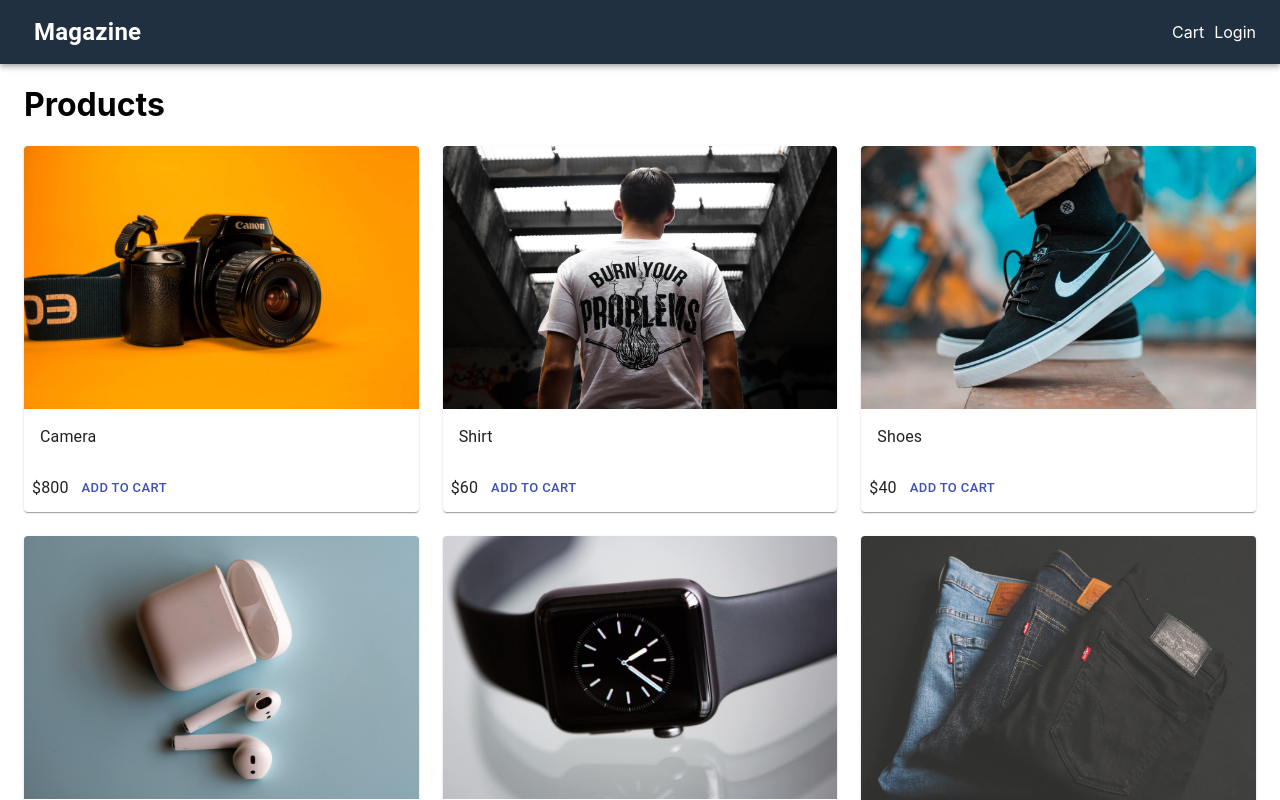
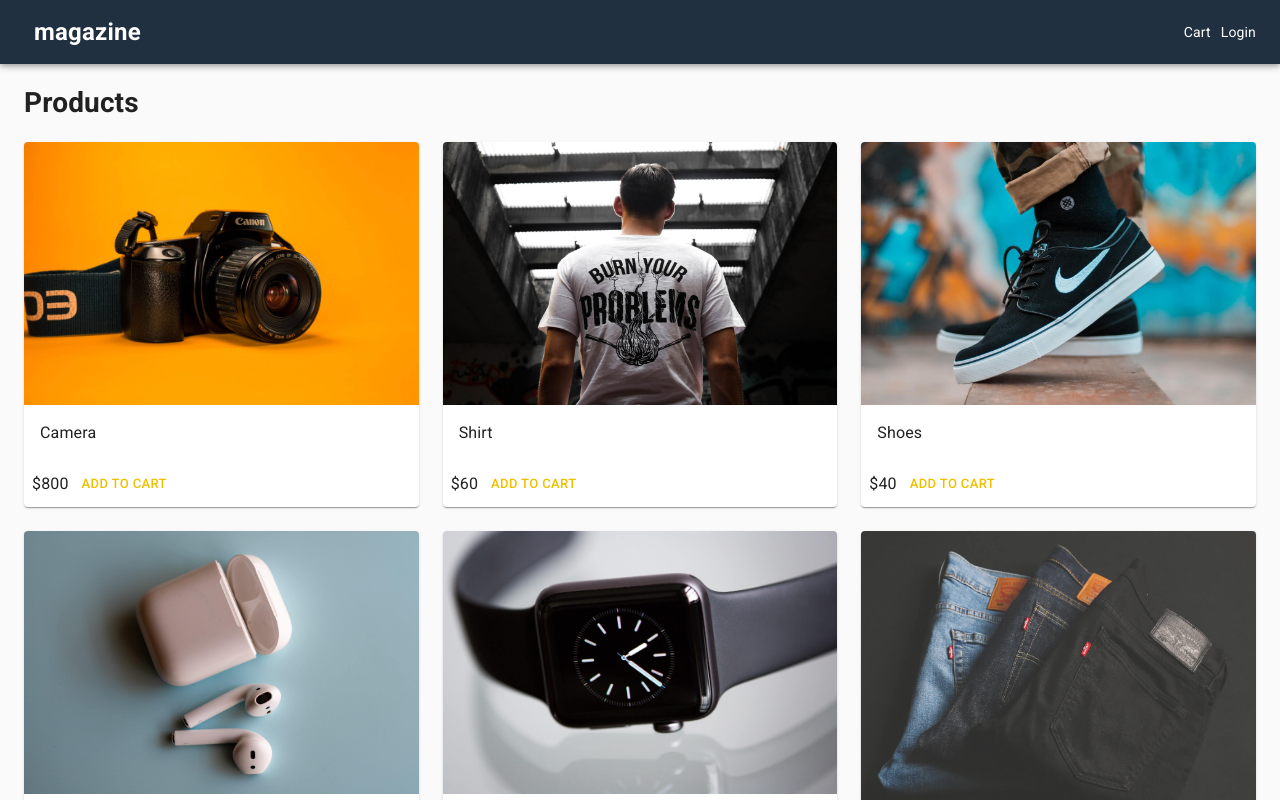
Before and after one commit to freddydc/amazona-next-ts, a Next.js app: page / in a window 1280 px wide. Shown: the top 800 px of the page. Built offline with nearby package versions, Linux system fonts and the light colour scheme.

Commit message:
Add Material UI Theme

```diff
--- a/components/Layout/Layout.tsx
+++ b/components/Layout/Layout.tsx
@@ -7,6 +7,9 @@
   Typography,
   Container,
   Link,
+  createTheme,
+  ThemeProvider,
+  CssBaseline,
 } from '@material-ui/core';
 import useStyles from './styles/styles';
 
@@ -18,6 +21,29 @@
 
 const Layout = ({ title, description, children }: LayoutProps) => {
   const classes = useStyles();
+  const theme = createTheme({
+    typography: {
+      h1: {
+        fontSize: '1.6rem',
+        fontWeight: 400,
+        margin: '1rem 0',
+      },
+      h2: {
+        fontSize: '1.4rem',
+        fontWeight: 400,
+        margin: '1rem 0',
+      },
+    },
+    palette: {
+      type: 'light',
+      primary: {
+        main: '#f0c000',
+      },
+      secondary: {
+        main: '#208080',
+      },
+    },
+  });
 
   return (
     <div>
@@ -25,11 +51,13 @@
         <title>{title ? `${title} - Magazine` : 'Magazine'}</title>
         {description && <meta name="description" content={description} />}
       </Head>
+      <ThemeProvider theme={theme}>
+        <CssBaseline />
         <AppBar className={classes.navbar} position="static">
           <Toolbar>
             <NextLink href="/" passHref>
               <Link>
-              <Typography className={classes.brand}>Magazine</Typography>
+                <Typography className={classes.brand}>magazine</Typography>
               </Link>
             </NextLink>
             <div className={classes.grow}></div>
@@ -47,6 +75,7 @@
         <footer className={classes.footer}>
           <Typography>All rights reserved. Magazine</Typography>
         </footer>
+      </ThemeProvider>
     </div>
   );
 };
--- a/pages/_document.tsx
+++ b/pages/_document.tsx
@@ -6,7 +6,12 @@
   render() {
     return (
       <Html lang="en">
-        <Head></Head>
+        <Head>
+          <link
+            href="https://fonts.googleapis.com/css2?family=Roboto:wght@300;400;500;700&display=swap"
+            rel="stylesheet"
+          />
+        </Head>
         <body>
           <Main />
           <NextScript />
--- a/pages/product/[slug].tsx
+++ b/pages/product/[slug].tsx
@@ -47,7 +47,9 @@
         <Grid item md={3} xs={12}>
           <List>
             <ListItem>
-              <Typography component="h1">{product.name}</Typography>
+              <Typography component="h1" variant="h1">
+                {product.name}
+              </Typography>
             </ListItem>
             <ListItem>
               <Typography>Category: {product.category}</Typography>
```
Lines whose indentation alone changed are shown as unchanged.
